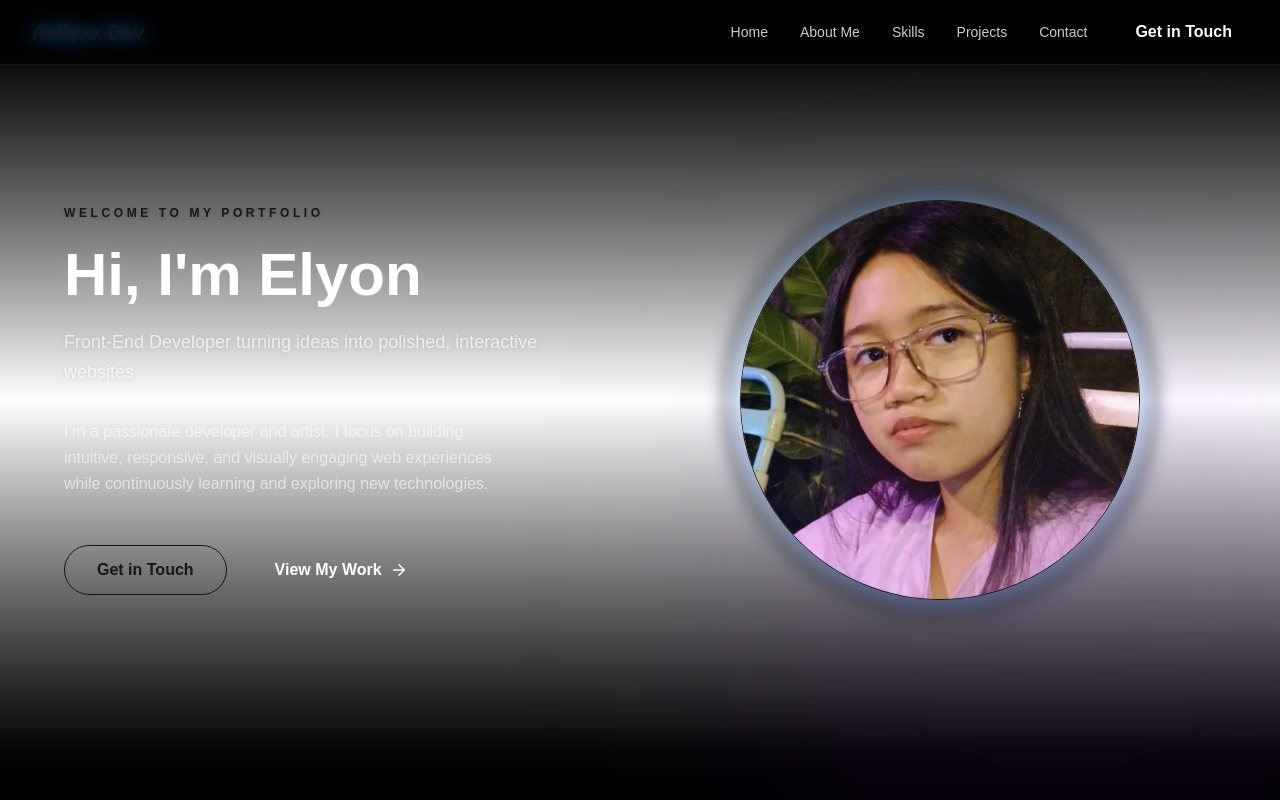
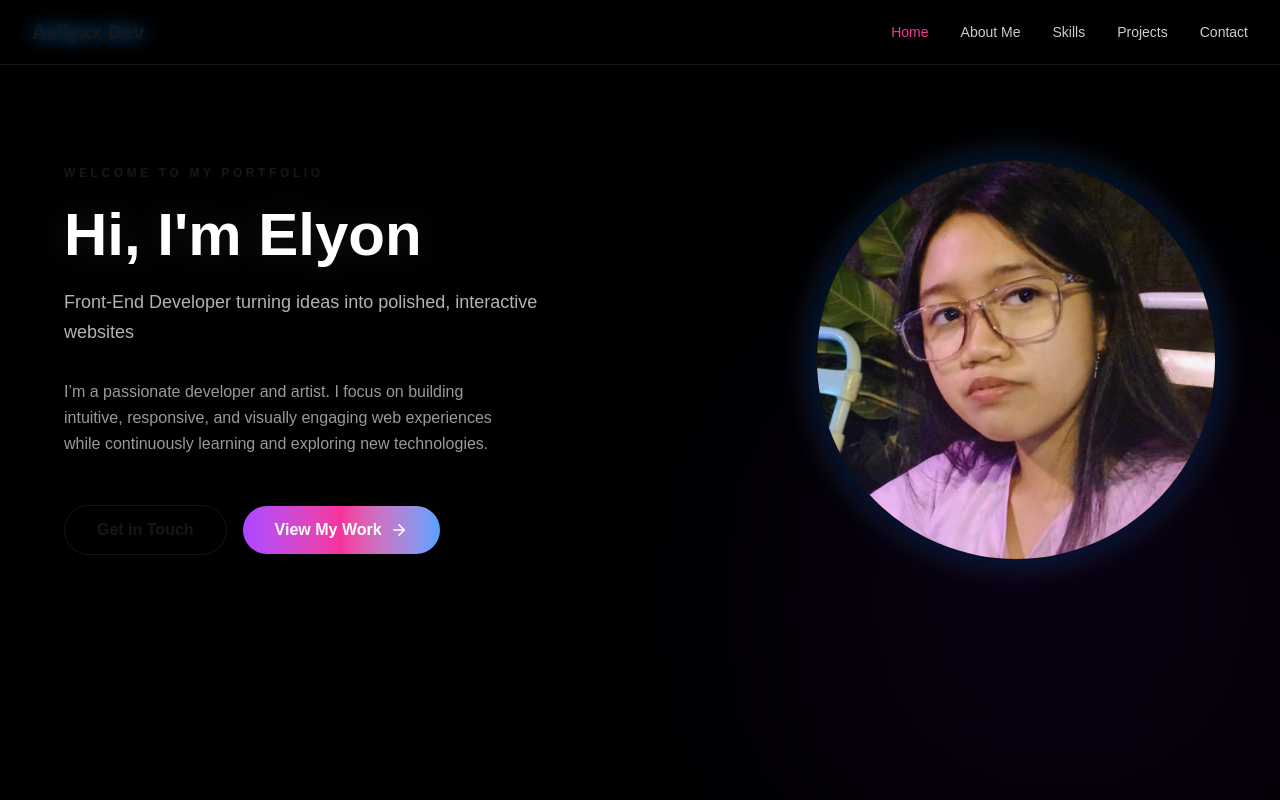
Before and after one commit to aellyxx/aellyxx.dev, a Next.js app: page / in a window 1280 px wide. Shown: the top 800 px of the page. Built offline with nearby package versions, Linux system fonts and the light colour scheme.

Commit message:
[update] hero and nav

```diff
--- a/src/app/page.tsx
+++ b/src/app/page.tsx
@@ -1,5 +1,5 @@
 "use client"
-
+import {useState} from "react"
 import Navigation from "../components/navigation"
 import HeroSection from "@/src/components/hero-section"
 import AboutSection from "../components/about-section"
@@ -7,11 +7,17 @@ import SkillsSection from "../components/skill-section"
 import ProjectsSection from "../components/project-section"
 import ContactSection from "../components/contact-section"
 import Footer from "../components/footer"
+
 export default function Home() {
+    const [activeSection, setActiveSection] = useState("home")
+
+  const handleNavClick = (section: string) => {
+    setActiveSection(section)
+  }
 
   return (
     <main className="bg-background text-foreground min-h-screen">
-      <Navigation />
+        <Navigation activeSection={activeSection} onNavClick={handleNavClick} />
       <HeroSection />
       <AboutSection/>
       <SkillsSection/>
--- a/src/components/hero-section.tsx
+++ b/src/components/hero-section.tsx
@@ -4,28 +4,30 @@ import Image from "next/image"
 import { ArrowRight } from "lucide-react"
 
 export default function HeroSection() {
-  // const handleScroll = (id: string) => {
-  //   const element = document.getElementById(id)
-  //   if (element) {
-  //     element.scrollIntoView({ behavior: "smooth" })
-  //   }
-  // }
+  const handleScroll = (id: string) => {
+    const element = document.getElementById(id)
+    if (element) {
+      element.scrollIntoView({ behavior: "smooth" })
+    }
+  }
 
   return (
     <section
       id="home"
-      className="min-h-screen flex items-center px-4 sm:px-6 lg:px-8 bg-linear-to-b from-black via-background to-black relative"
+  className="pt-40 pb-20 px-4 sm:px-6 lg:px-8 relative min-h-screen bg-black"
+
     >
 
-      <div className="absolute inset-0 opacity-[0.35] pointer-events-none">
+      <div className="absolute inset-0 pointer-events-none opacity-[0.35]">
         <div className="w-[500px] h-[500px] bg-accent/40 blur-[180px] absolute -top-10 -left-24" />
         <div className="w-[400px] h-[400px] bg-purple-600/40 blur-[160px] absolute bottom-0 right-5" />
       </div>
 
-      <div className="max-w-6xl mx-auto w-full">
+      <div className="max-w-6xl mx-auto relative z-10">
         <div className="grid grid-cols-1 md:grid-cols-2 gap-12 items-center">
 
-          <div className="space-y-8 max-w-md md:max-w-full">
+
+          <div className="space-y-8">
             <div className="space-y-4">
               <p className="text-accent/90 text-xs font-semibold uppercase tracking-[0.3em] drop-shadow">
                 Welcome to my portfolio
@@ -33,7 +35,6 @@ export default function HeroSection() {
               <h1 className="text-4xl sm:text-5xl md:text-6xl font-black text-white leading-tight drop-shadow-[0_0_14px_rgba(255,255,255,0.08)]">
                 Hi, I'm <span className="text-accent">Elyon</span>
               </h1>
-
               <p className="text-lg text-white/70 leading-relaxed max-w-lg font-medium drop-shadow-sm">
                 Front-End Developer turning ideas into polished, interactive websites
               </p>
@@ -44,35 +45,38 @@ export default function HeroSection() {
             </p>
 
             <div className="flex flex-col sm:flex-row sm:items-center gap-4 pt-4">
-
               <button
-            // onClick={() => handleScroll("contact")}
-            // ps. will add this later
+                onClick={() => handleScroll("contact")}
                 className="px-8 py-3 border border-accent/30 text-accent font-semibold rounded-full hover:bg-accent/10 hover:shadow-[0_0_20px_rgba(80,160,255,0.35)] transition-all"
-
               >
                 Get in Touch
               </button>
 
              <button
-            // onClick={() => handleScroll("projects")}
-            className="px-8 py-3 bg-accent text-background font-semibold rounded-full hover:bg-accent/90 transition-all hover:shadow-[0_0_22px_rgba(0,140,255,0.4)] hover:-translate-y-0.5 flex items-center justify-center gap-2 group"
+            onClick={() => handleScroll("projects")}
+            className="
+              px-8 py-3 w-full sm:w-auto
+              bg-gradient-to-r from-purple-500 via-pink-500 to-blue-400
+              text-background font-semibold rounded-full
+              flex items-center justify-center gap-2
+              hover:shadow-[0_0_25px_rgba(255,0,255,0.6)]
+              hover:-translate-y-0.5
+              transition-all
+            "
           >
             View My Work
             <ArrowRight size={18} className="group-hover:translate-x-1 transition-transform" />
           </button>
+
             </div>
-
           </div>
 
 
-          <div className="flex items-center justify-center">
+          <div className="flex items-center justify-center md:justify-end">
+
             <div className="relative w-72 h-72 sm:w-80 sm:h-80 md:w-96 md:h-96 lg:w-[400px] lg:h-[400px]">
-
               <div className="absolute -inset-4 rounded-full border-4 border-accent/20 blur-sm" />
-
               <div className="absolute inset-0 bg-accent/20 rounded-full blur-3xl"></div>
-
               <div className="relative w-full h-full bg-accent/10 rounded-full border border-accent/30 shadow-[0_0_40px_-8px_rgba(0,120,255,0.45)] flex items-center justify-center overflow-hidden">
                 <Image
                   src="/images/elyon.jpg"
--- a/src/components/navigation.tsx
+++ b/src/components/navigation.tsx
@@ -2,9 +2,12 @@
 
 import { useState } from "react"
 
-interface NavigationProps {}
+interface NavigationProps {
+  activeSection: string
+  onNavClick: (section: string) => void
+}
 
-export default function Navigation({}: NavigationProps) {
+export default function Navigation({activeSection, onNavClick}: NavigationProps) {
   const [isOpen, setIsOpen] = useState(false)
 
   const navLinks = [
@@ -14,6 +17,14 @@ export default function Navigation({}: NavigationProps) {
     { name: "Projects", id: "projects" },
     { name: "Contact", id: "contact" },
   ]
+  const handleScroll = (id: string) => {
+    const element = document.getElementById(id)
+    if (element) {
+      element.scrollIntoView({ behavior: "smooth" })
+      onNavClick(id)
+      setIsOpen(false)
+    }
+  }
 
   return (
     <nav className="fixed top-0 w-full bg-black/70 backdrop-blur-lg z-50 border-b border-secondary/20">
@@ -31,20 +42,20 @@ export default function Navigation({}: NavigationProps) {
           {navLinks.map((link) => (
             <button
               key={link.id}
-                className="text-sm font-medium text-white/80 hover:text-accent transition-colors drop-shadow-sm"
+              onClick={() => handleScroll(link.id)}
+              className={`text-sm font-medium drop-shadow-sm transition-colors ${
+                activeSection === link.id
+                  ? "text-pink-500"
+                  : "text-white/80 hover:text-accent"
+              }`}
             >
               {link.name}
             </button>
           ))}
-
-            <button className="px-4 py-2 bg-accent text-background rounded-full font-semibold
-              hover:shadow-[0_0_20px_rgba(0,140,255,0.45)] hover:-translate-y-0.5 transition-all">
-              Get in Touch
-            </button>
         </div>
 
 
-          <div className="md:hidden p-2 text-white">
+          <div className="md:hidden p-8 text-white">
             <button title="Toggle menu" onClick={() => setIsOpen(!isOpen)}>
               <svg
                 xmlns="http://www.w3.org/2000/svg"
@@ -65,13 +76,16 @@ export default function Navigation({}: NavigationProps) {
             {navLinks.map((link) => (
               <button
                 key={link.id}
+                onClick={()=>handleScroll(link.id)}
                 className="block w-full text-left px-4 py-2 rounded-lg text-white/80 hover:text-accent hover:shadow-[0_0_12px_rgba(0,140,255,0.4)] transition-all"
               >
                 {link.name}
               </button>
             ))}
 
-            <button className="w-full px-4 py-2 bg-accent text-background rounded-full font-semibold
+            <button
+            onClick={()=>handleScroll("contact")}
+            className="w-full px-4 py-2 bg-accent text-background rounded-full font-semibold
               hover:shadow-[0_0_20px_rgba(0,140,255,0.45)] hover:-translate-y-0.5 transition-all mt-2">
               Get in Touch
             </button>
```
Lines whose indentation alone changed are shown as unchanged.
